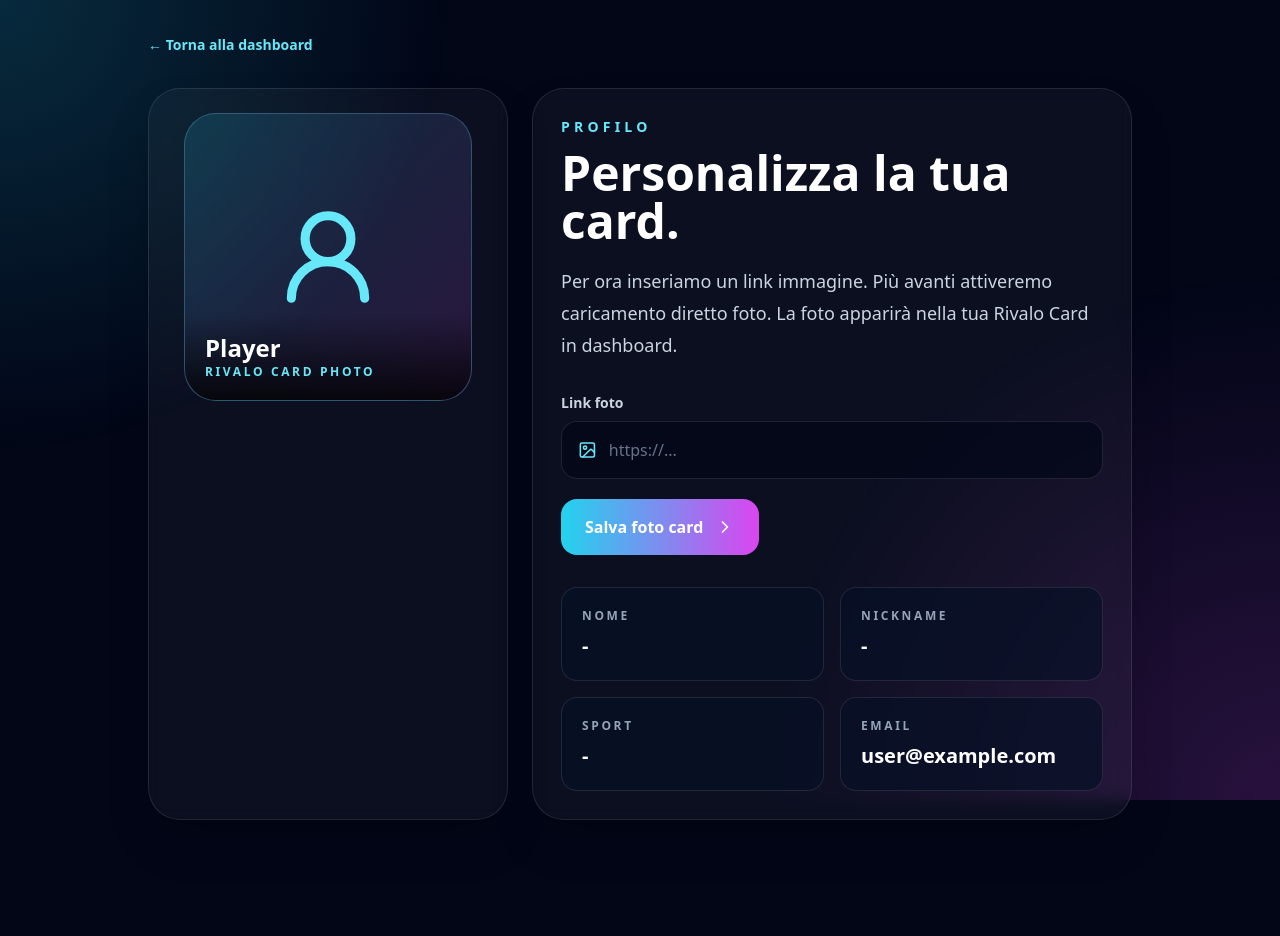
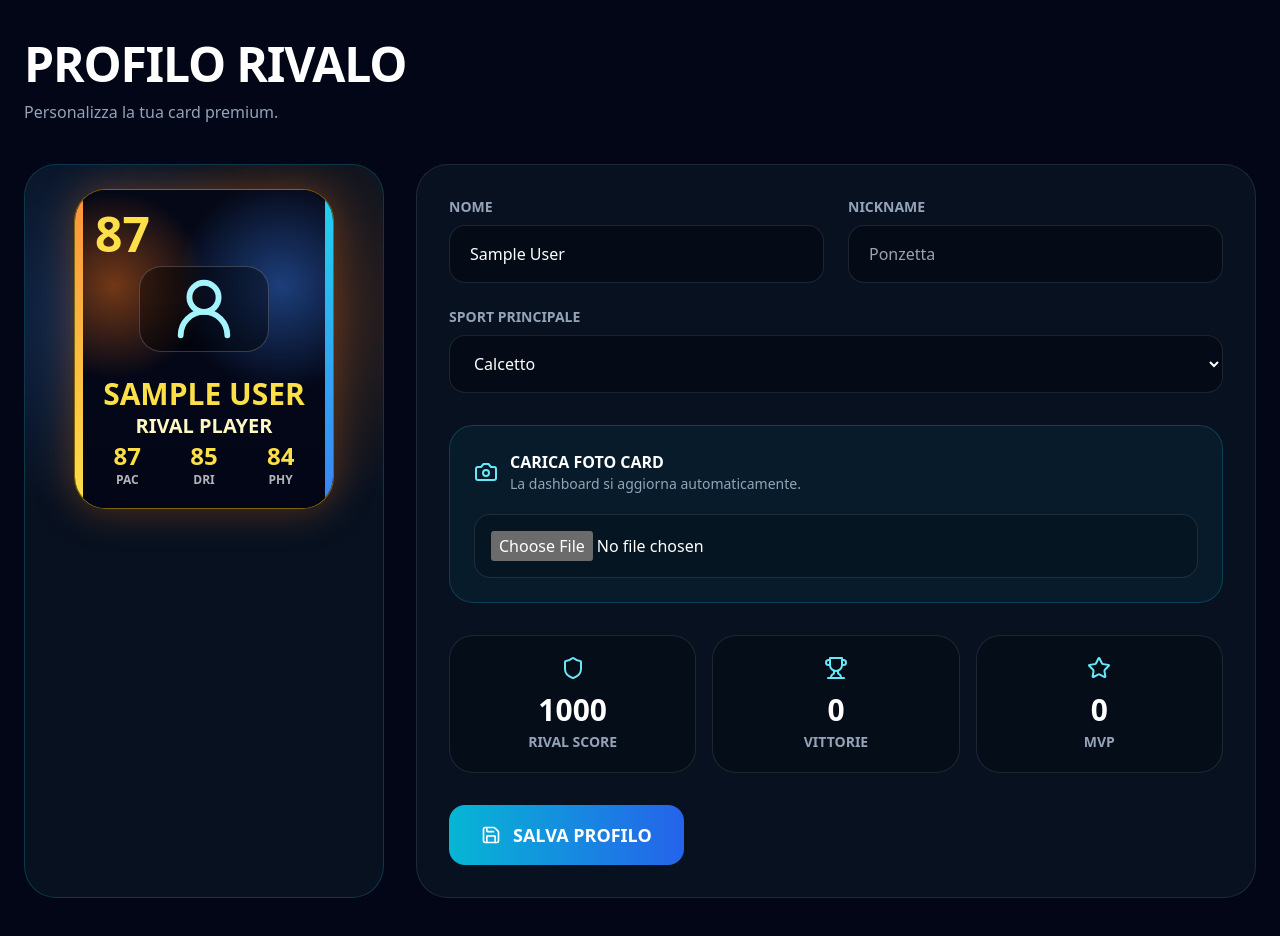
Before and after one commit to RivaloApp/rivalo-app, a Next.js app: page /profile in a window 1280 px wide. Before the commit the page ends 852 px from the top, so only its background shows below. Built offline with nearby package versions, Linux system fonts and the light colour scheme; no server answers; the database is empty; sample sign-in values are in the browser's storage.

Commit message:
Update page.tsx

```diff
--- a/app/profile/page.tsx
+++ b/app/profile/page.tsx
@@ -1,26 +1,36 @@
 "use client";
 
 import { useEffect, useState } from "react";
-import Link from "next/link";
+import {
+  doc,
+  getDoc,
+  setDoc,
+} from "firebase/firestore";
+import {
+  getDownloadURL,
+  ref,
+  uploadBytes,
+} from "firebase/storage";
 import { onAuthStateChanged, User } from "firebase/auth";
-import { doc, getDoc, updateDoc } from "firebase/firestore";
-import { auth, db } from "../../lib/firebase";
-import { ChevronRight, Image, UserRound } from "lucide-react";
-
-type RivaloProfile = {
-  name?: string;
-  nickname?: string;
-  email?: string;
-  mainSport?: string;
-  photoUrl?: string;
-};
+import { auth, db, storage } from "../../lib/firebase";
+import {
+  Camera,
+  Save,
+  Shield,
+  Star,
+  Trophy,
+  UserRound,
+} from "lucide-react";
 
 export default function ProfilePage() {
   const [user, setUser] = useState<User | null>(null);
-  const [profile, setProfile] = useState<RivaloProfile | null>(null);
-  const [photoUrl, setPhotoUrl] = useState("");
+  const [loading, setLoading] = useState(true);
   const [saving, setSaving] = useState(false);
-  const [message, setMessage] = useState("");
+
+  const [name, setName] = useState("");
+  const [nickname, setNickname] = useState("");
+  const [sport, setSport] = useState("calcetto");
+  const [photoURL, setPhotoURL] = useState("");
 
   useEffect(() => {
     const unsubscribe = onAuthStateChanged(auth, async (currentUser) => {
@@ -31,123 +41,272 @@ export default function ProfilePage() {
 
       setUser(currentUser);
 
-      const snap = await getDoc(doc(db, "users", currentUser.uid));
-      if (snap.exists()) {
-        const data = snap.data() as RivaloProfile;
-        setProfile(data);
-        setPhotoUrl(data.photoUrl || "");
+      try {
+        const userRef = doc(db, "users", currentUser.uid);
+        const snap = await getDoc(userRef);
+
+        if (snap.exists()) {
+          const data = snap.data();
+
+          setName(data.name || currentUser.displayName || "");
+          setNickname(data.nickname || "Rival Player");
+          setSport(data.mainSport || "calcetto");
+          setPhotoURL(data.photoURL || "");
+        } else {
+          setName(currentUser.displayName || "");
+        }
+      } finally {
+        setLoading(false);
       }
     });
 
     return () => unsubscribe();
   }, []);
 
-  async function savePhotoUrl() {
+  async function uploadPhoto(file: File) {
     if (!user) return;
 
     setSaving(true);
-    setMessage("");
 
     try {
-      await updateDoc(doc(db, "users", user.uid), {
-        photoUrl: photoUrl.trim(),
-      });
+      const storageRef = ref(storage, `profiles/${user.uid}`);
 
-      setProfile((prev) => ({
-        ...prev,
-        photoUrl: photoUrl.trim(),
-      }));
+      await uploadBytes(storageRef, file);
 
-      setMessage("Foto salvata nella tua Rivalo Card.");
-    } catch {
-      setMessage("Errore nel salvataggio della foto.");
+      const url = await getDownloadURL(storageRef);
+
+      setPhotoURL(url);
+
+      await setDoc(
+        doc(db, "users", user.uid),
+        {
+          photoURL: url,
+        },
+        { merge: true }
+      );
     } finally {
       setSaving(false);
     }
   }
 
+  async function saveProfile() {
+    if (!user) return;
+
+    setSaving(true);
+
+    try {
+      await setDoc(
+        doc(db, "users", user.uid),
+        {
+          name,
+          nickname,
+          mainSport: sport,
+          photoURL,
+          rivalScore: 1000,
+          level: 1,
+          xp: 100,
+          wins: 0,
+          mvp: 0,
+        },
+        { merge: true }
+      );
+
+      alert("Profilo aggiornato");
+    } finally {
+      setSaving(false);
+    }
+  }
+
+  if (loading) {
+    return (
+      <main className="flex min-h-screen items-center justify-center bg-[#020617] text-white">
+        Caricamento...
+      </main>
+    );
+  }
+
   return (
-    <main className="min-h-screen bg-[#020617] text-white">
-      <div className="pointer-events-none fixed inset-0 bg-[radial-gradient(circle_at_top_left,rgba(34,211,238,.18),transparent_30%),radial-gradient(circle_at_bottom_right,rgba(217,70,239,.18),transparent_35%)]" />
+    <main className="min-h-screen bg-[#020617] px-6 py-10 text-white">
+      <div className="mx-auto max-w-7xl">
+        <div className="mb-10">
+          <h1 className="text-5xl font-black uppercase tracking-tight">
+            Profilo Rivalo
+          </h1>
 
-      <section className="relative z-10 mx-auto max-w-5xl px-5 py-8">
-        <Link href="/dashboard" className="text-sm font-black text-cyan-300">
-          ← Torna alla dashboard
-        </Link>
+          <p className="mt-3 text-slate-400">
+            Personalizza la tua card premium.
+          </p>
+        </div>
 
-        <div className="mt-8 grid gap-6 lg:grid-cols-[360px_1fr]">
-          <div className="rounded-[2rem] border border-white/10 bg-white/[.04] p-6 shadow-2xl backdrop-blur">
-            <div className="relative mx-auto flex h-72 w-72 items-center justify-center overflow-hidden rounded-[2rem] border border-cyan-300/25 bg-gradient-to-br from-cyan-400/15 to-fuchsia-500/15">
-              {photoUrl ? (
-                <img src={photoUrl} alt="Foto card Rivalo" className="h-full w-full object-cover" />
-              ) : (
-                <UserRound size={110} className="text-cyan-300" />
-              )}
+        <div className="grid gap-8 xl:grid-cols-[360px_1fr]">
+          <div className="relative overflow-hidden rounded-[2rem] border border-cyan-400/20 bg-[#071120] p-6">
+            <div className="absolute inset-0 bg-[radial-gradient(circle_at_20%_20%,rgba(59,130,246,.22),transparent_30%),radial-gradient(circle_at_80%_20%,rgba(249,115,22,.18),transparent_30%)]" />
 
-              <div className="absolute inset-x-0 bottom-0 bg-gradient-to-t from-black/80 to-transparent p-5">
-                <div className="text-2xl font-black">{profile?.nickname || profile?.name || "Player"}</div>
-                <div className="text-xs font-black uppercase tracking-[.22em] text-cyan-300">
-                  Rivalo Card Photo
+            <div className="relative z-10">
+              <div className="relative mx-auto h-[320px] w-[260px] overflow-hidden rounded-[2rem] border border-yellow-400/50 bg-black shadow-[0_0_40px_rgba(249,115,22,.35)]">
+                <div className="absolute inset-0 bg-[radial-gradient(circle_at_15%_30%,rgba(249,115,22,.45),transparent_30%),radial-gradient(circle_at_80%_30%,rgba(59,130,246,.45),transparent_35%),linear-gradient(180deg,#050816_0%,#020617_100%)]" />
+
+                <div className="absolute left-0 top-0 h-full w-2 bg-gradient-to-b from-orange-400 to-yellow-300" />
+                <div className="absolute right-0 top-0 h-full w-2 bg-gradient-to-b from-cyan-400 to-blue-500" />
+
+                <div className="relative z-10 flex h-full flex-col items-center px-5 py-5">
+                  <div className="self-start text-5xl font-black text-yellow-300">
+                    87
+                  </div>
+
+                  <div className="mt-2 flex h-[130px] w-[130px] items-center justify-center overflow-hidden rounded-[1.4rem] border border-white/20 bg-black/40">
+                    {photoURL ? (
+                      <img
+                        src={photoURL}
+                        alt="profile"
+                        className="h-full w-full object-cover"
+                      />
+                    ) : (
+                      <UserRound size={70} className="text-cyan-200" />
+                    )}
+                  </div>
+
+                  <div className="mt-6 text-center">
+                    <div className="text-3xl font-black uppercase text-yellow-300">
+                      {name || "PLAYER"}
+                    </div>
+
+                    <div className="text-xl font-black uppercase text-yellow-100">
+                      {nickname || "RIVAL PLAYER"}
+                    </div>
+                  </div>
+
+                  <div className="mt-auto grid w-full grid-cols-3 gap-3 text-center">
+                    <div>
+                      <div className="text-2xl font-black text-yellow-300">87</div>
+                      <div className="text-xs font-bold text-white/70">PAC</div>
+                    </div>
+
+                    <div>
+                      <div className="text-2xl font-black text-yellow-300">85</div>
+                      <div className="text-xs font-bold text-white/70">DRI</div>
+                    </div>
+
+                    <div>
+                      <div className="text-2xl font-black text-yellow-300">84</div>
+                      <div className="text-xs font-bold text-white/70">PHY</div>
+                    </div>
+                  </div>
                 </div>
               </div>
             </div>
           </div>
 
-          <div className="rounded-[2rem] border border-white/10 bg-white/[.04] p-7 shadow-2xl backdrop-blur">
-            <div className="text-sm font-black uppercase tracking-[.3em] text-cyan-300">Profilo</div>
-            <h1 className="mt-3 text-5xl font-black">Personalizza la tua card.</h1>
+          <div className="rounded-[2rem] border border-white/10 bg-[#071120] p-8">
+            <div className="grid gap-6 md:grid-cols-2">
+              <div>
+                <label className="mb-2 block text-sm font-bold uppercase text-slate-400">
+                  Nome
+                </label>
 
-            <p className="mt-5 max-w-2xl text-lg leading-8 text-slate-300">
-              Per ora inseriamo un link immagine. Più avanti attiveremo caricamento diretto foto.
-              La foto apparirà nella tua Rivalo Card in dashboard.
-            </p>
-
-            <label className="mt-8 block">
-              <span className="mb-2 block text-sm font-black text-slate-300">Link foto</span>
-              <div className="flex items-center gap-3 rounded-2xl border border-white/10 bg-[#020617]/70 px-4 py-4">
-                <Image className="text-cyan-300" size={20} />
                 <input
-                  value={photoUrl}
-                  onChange={(e) => setPhotoUrl(e.target.value)}
-                  placeholder="https://..."
-                  className="w-full bg-transparent outline-none placeholder:text-slate-500"
+                  value={name}
+                  onChange={(e) => setName(e.target.value)}
+                  className="w-full rounded-2xl border border-white/10 bg-black/30 px-5 py-4 outline-none transition focus:border-cyan-400"
+                  placeholder="Samuele"
                 />
               </div>
-            </label>
+
+              <div>
+                <label className="mb-2 block text-sm font-bold uppercase text-slate-400">
+                  Nickname
+                </label>
+
+                <input
+                  value={nickname}
+                  onChange={(e) => setNickname(e.target.value)}
+                  className="w-full rounded-2xl border border-white/10 bg-black/30 px-5 py-4 outline-none transition focus:border-cyan-400"
+                  placeholder="Ponzetta"
+                />
+              </div>
+            </div>
+
+            <div className="mt-6">
+              <label className="mb-2 block text-sm font-bold uppercase text-slate-400">
+                Sport principale
+              </label>
+
+              <select
+                value={sport}
+                onChange={(e) => setSport(e.target.value)}
+                className="w-full rounded-2xl border border-white/10 bg-black/30 px-5 py-4 outline-none transition focus:border-cyan-400"
+              >
+                <option value="calcetto">Calcetto</option>
+                <option value="padel">Padel</option>
+                <option value="tennis">Tennis</option>
+              </select>
+            </div>
+
+            <div className="mt-8 rounded-[1.5rem] border border-cyan-400/20 bg-cyan-400/5 p-6">
+              <div className="flex items-center gap-3">
+                <Camera className="text-cyan-300" />
+
+                <div>
+                  <div className="font-black uppercase">
+                    Carica foto card
+                  </div>
+
+                  <div className="text-sm text-slate-400">
+                    La dashboard si aggiorna automaticamente.
+                  </div>
+                </div>
+              </div>
+
+              <input
+                type="file"
+                accept="image/*"
+                className="mt-5 block w-full rounded-2xl border border-white/10 bg-black/20 p-4"
+                onChange={(e) => {
+                  const file = e.target.files?.[0];
+                  if (file) uploadPhoto(file);
+                }}
+              />
+            </div>
+
+            <div className="mt-8 grid gap-4 md:grid-cols-3">
+              <MiniCard icon={<Shield />} label="Rival Score" value="1000" />
+              <MiniCard icon={<Trophy />} label="Vittorie" value="0" />
+              <MiniCard icon={<Star />} label="MVP" value="0" />
+            </div>
 
             <button
-              onClick={savePhotoUrl}
+              onClick={saveProfile}
               disabled={saving}
-              className="mt-5 flex items-center gap-3 rounded-2xl bg-gradient-to-r from-cyan-400 to-fuchsia-500 px-6 py-4 font-black disabled:opacity-60"
+              className="mt-8 flex items-center gap-3 rounded-2xl bg-gradient-to-r from-cyan-500 to-blue-600 px-8 py-4 text-lg font-black uppercase transition hover:scale-[1.02]"
             >
-              {saving ? "Salvataggio..." : "Salva foto card"}
-              <ChevronRight size={20} />
+              <Save size={20} />
+              {saving ? "Salvataggio..." : "Salva profilo"}
             </button>
-
-            {message && (
-              <div className="mt-5 rounded-2xl border border-white/10 bg-white/[.04] px-4 py-3 text-sm font-bold text-slate-200">
-                {message}
-              </div>
-            )}
-
-            <div className="mt-8 grid gap-4 sm:grid-cols-2">
-              <InfoBox label="Nome" value={profile?.name || "-"} />
-              <InfoBox label="Nickname" value={profile?.nickname || "-"} />
-              <InfoBox label="Sport" value={profile?.mainSport || "-"} />
-              <InfoBox label="Email" value={profile?.email || user?.email || "-"} />
-            </div>
           </div>
         </div>
-      </section>
+      </div>
     </main>
   );
 }
 
-function InfoBox({ label, value }: { label: string; value: string }) {
+function MiniCard({
+  icon,
+  label,
+  value,
+}: {
+  icon: React.ReactNode;
+  label: string;
+  value: string;
+}) {
   return (
-    <div className="rounded-2xl border border-white/10 bg-[#061126]/70 p-5">
-      <div className="text-xs font-black uppercase tracking-[.22em] text-slate-400">{label}</div>
-      <div className="mt-2 text-xl font-black">{value}</div>
+    <div className="rounded-[1.5rem] border border-white/10 bg-black/20 p-5 text-center">
+      <div className="mb-3 flex justify-center text-cyan-300">{icon}</div>
+
+      <div className="text-3xl font-black text-white">{value}</div>
+
+      <div className="mt-1 text-sm font-bold uppercase text-slate-400">
+        {label}
+      </div>
     </div>
   );
 }
```
